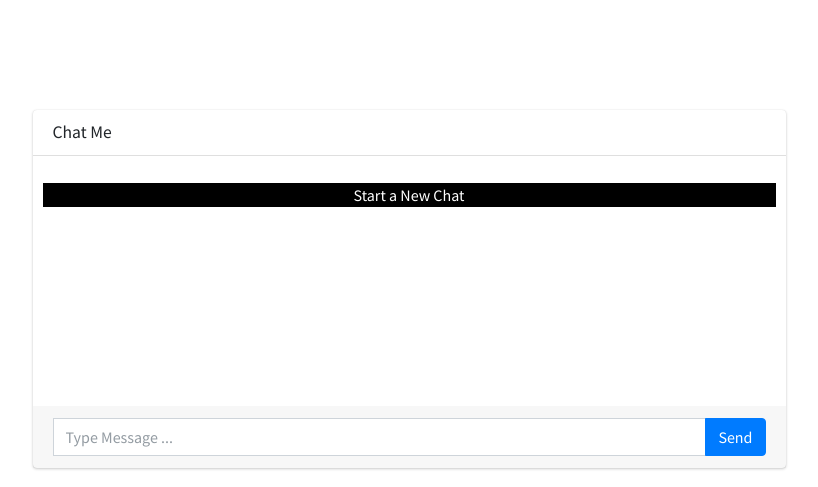
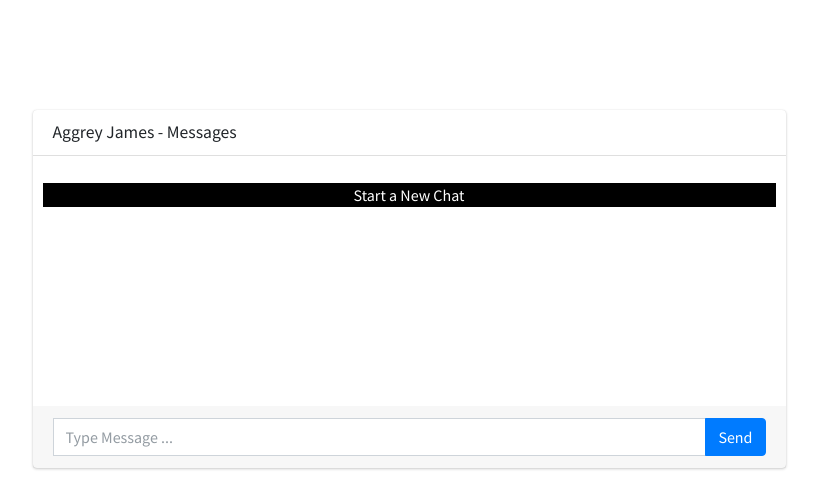
Before and after one commit to A7ggrey/php-chat-system, a PHP site: page /chatme/read.php?user=2 in a window 1280 px wide. Shown: the top 487 px of the page, without its empty margins (231-1049 px from the left). Run offline with PHP 8.4, Linux system fonts and the light colour scheme; a user stored in the database is signed in; data comes from the database, SQL or seed files in the repository; some libraries are stand-ins or nearby versions.

Commit message:
Update read.php

```diff
--- a/chatme/read.php
+++ b/chatme/read.php
@@ -113,7 +113,7 @@ if ($sender != $sender_one) {
             <!-- DIRECT CHAT -->
             <div class="card direct-chat direct-chat-primary">
               <div class="card-header">
-                <h3 class="card-title">Chat Me</h3>
+                <h3 class="card-title"><?php echo "" .$reciever_name. " - Messages"?></h3>
               </div>
               <!-- /.card-header -->
               <div class="card-body">
```
